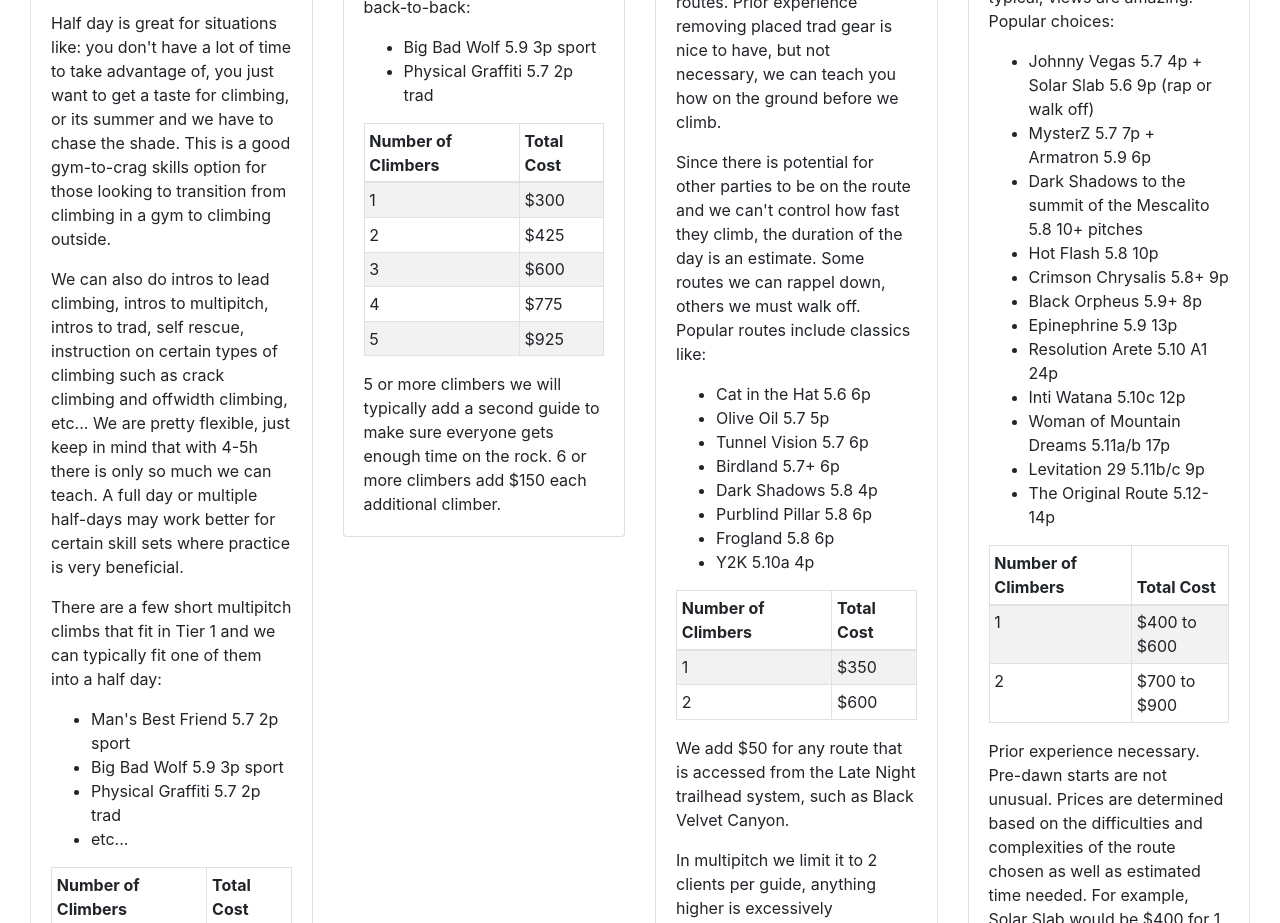
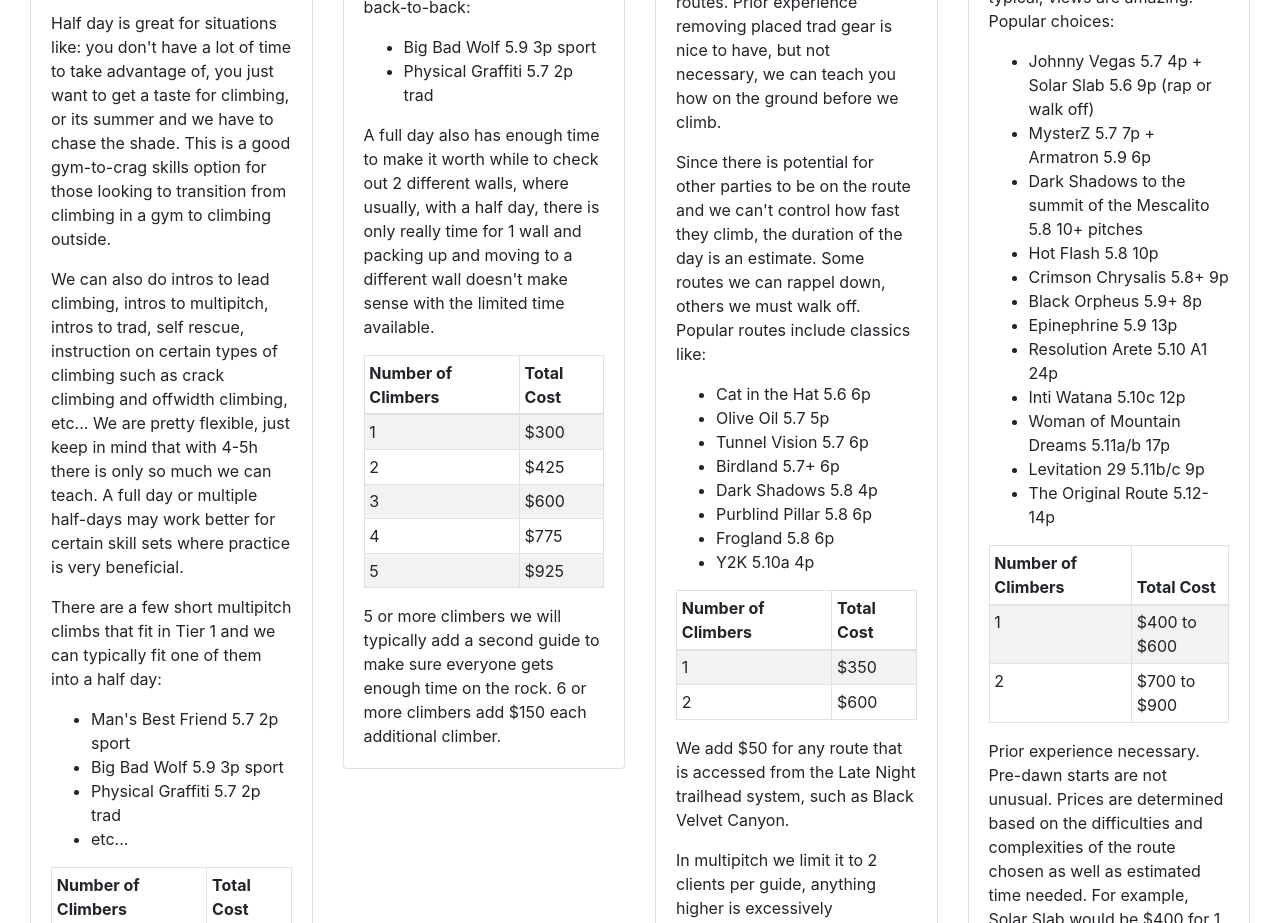
Before and after one commit to j-poneil/desert-rock-sports, a React (Create React App) app: page /guiding in a window 1280 px wide. Shown: the part 1760-2683 px from the top of the page. Built offline with nearby package versions, Linux system fonts and the light colour scheme; a web font is replaced by a local one.

Commit message:
T1Full improvement

```diff
--- a/src/components/data/guideTiers.js
+++ b/src/components/data/guideTiers.js
@@ -37,7 +37,7 @@ export const tiers = [
         imgCredit: "Calico Basin. Photo by Matt Kuehl.",
         tierName: "Tier 1 - Full Day",
         tierDuration: "7-8 Hours",
-        tierDescription: "<p>Tier 1 full day gives significantly more time to climb but is still aimed for areas where the approach hikes are short. Great for getting a lot of top roped sport climbing in. A popular option is climbing these 2 short multipitch climbs back-to-back:</p><ul><li>Big Bad Wolf 5.9 3p sport</li><li>Physical Graffiti 5.7 2p trad</li></ul>",
+        tierDescription: "<p>Tier 1 full day gives significantly more time to climb but is still aimed for areas where the approach hikes are short. Great for getting a lot of top roped sport climbing in. A popular option is climbing these 2 short multipitch climbs back-to-back:</p><ul><li>Big Bad Wolf 5.9 3p sport</li><li>Physical Graffiti 5.7 2p trad</li></ul><p>A full day also has enough time to make it worth while to check out 2 different walls, where usually, with a half day, there is only really time for 1 wall and packing up and moving to a different wall doesn't make sense with the limited time available.</p>",
         costTable: [
             {1: "$300"},
             {2: "$425"},
```
